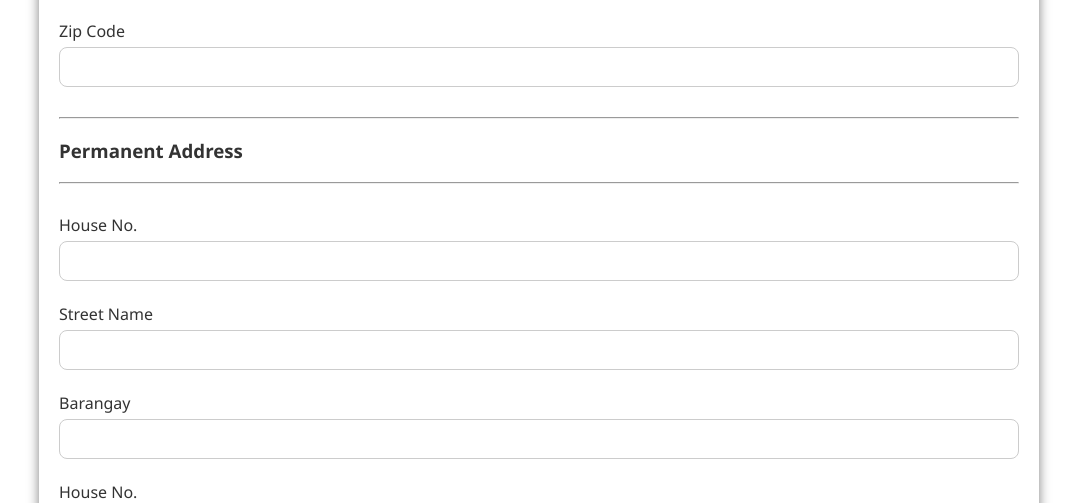
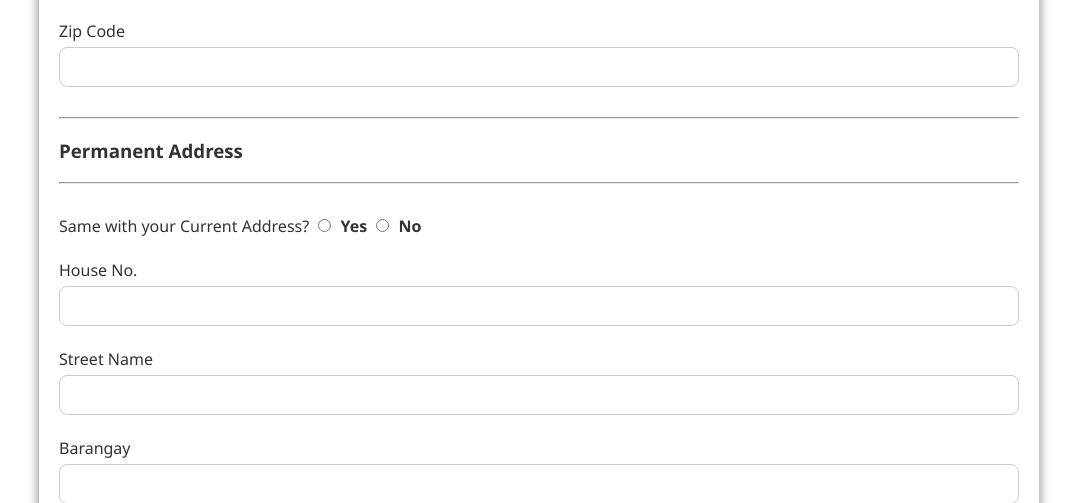
Before and after one commit to chase-ivy/WEBSYST1_FINAL, a PHP site: page /enrollment.php in a window 1280 px wide. Shown: the part 2651-3154 px from the top of the page, without its empty margins (101-1178 px from the left). Run offline with PHP 8.4, Linux system fonts and the light colour scheme.

Commit message:
Refactor HTML structure in enrollment.php

```diff
--- a/ams/enrollment.php
+++ b/ams/enrollment.php
@@ -199,6 +199,11 @@
 					<h3>Permanent Address</h3>
 					<hr><br>
 
+					<span>Same with your Current Address?  </span>
+					<label><input type="radio" name="fourps" value="Yes" > Yes</label>
+					<label><input type="radio" name="fourps" value="No" > No</label>
+					<br><br>
+
 					<span>House No.</span><br>
 					<input type="number" name="Permanent_House_No"><br><br>
 
```
